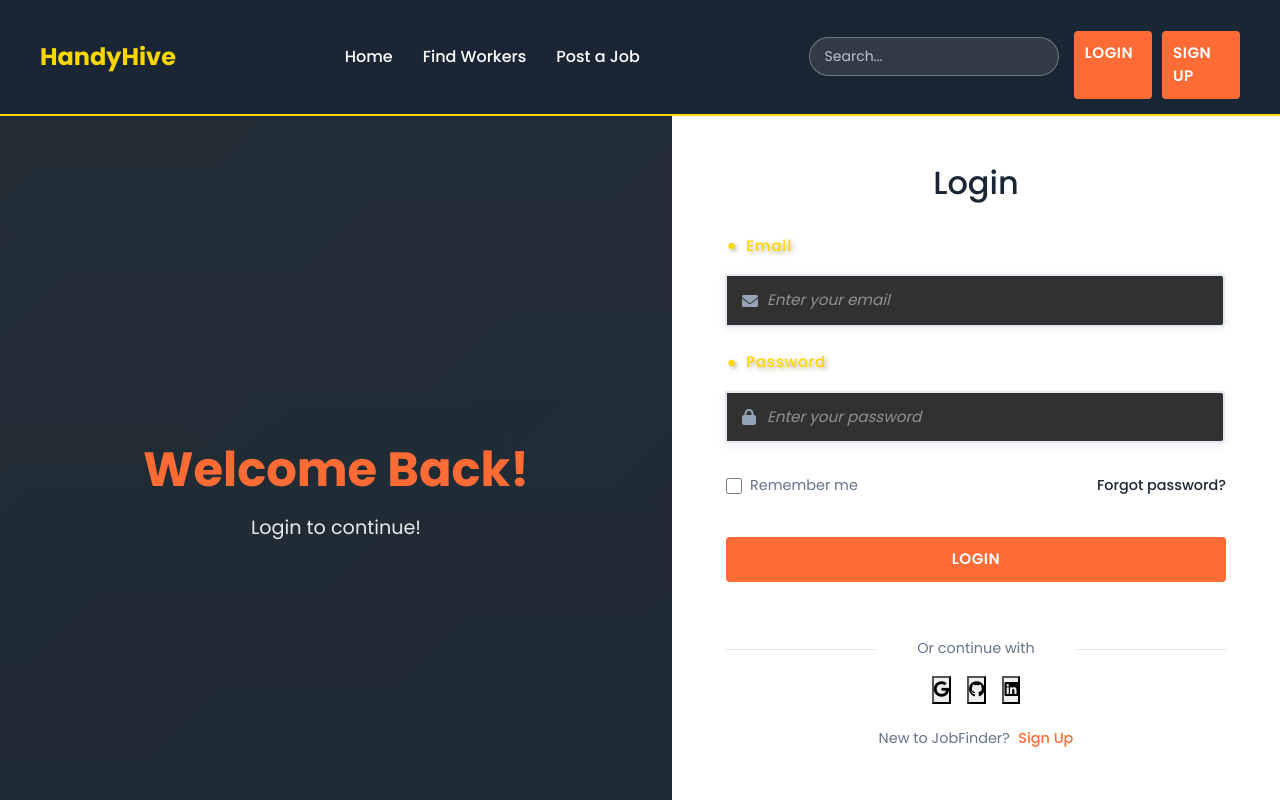
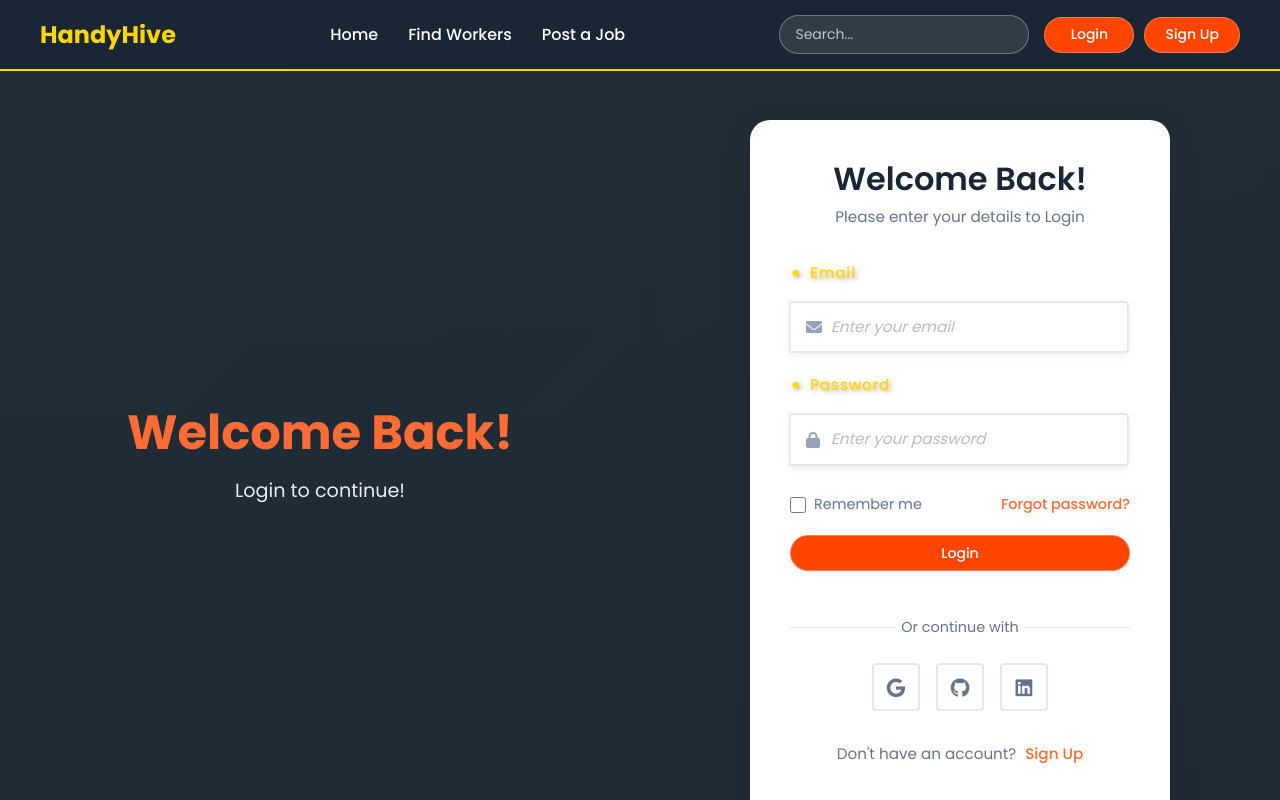
Before and after one commit to N210176/jobfinder, a React (Create React App) app: page /login in a window 1280 px wide. Shown: the top 800 px of the page. Built offline with nearby package versions, Linux system fonts and the light colour scheme; the HTML template or start-up script is replaced by a standard one.

Commit message:
fixed errors in login

```diff
--- a/package.json
+++ b/package.json
@@ -3,9 +3,9 @@
   "version": "0.1.0",
   "private": true,
   "dependencies": {
-    "@emotion/react": "^11.11.1",
-    "@emotion/styled": "^11.11.0",
-    "@mui/icons-material": "^5.14.5",
+    "@emotion/react": "^11.14.0",
+    "@emotion/styled": "^11.14.0",
+    "@mui/icons-material": "^5.16.14",
     "@mui/material": "^5.14.5",
     "@testing-library/jest-dom": "^6.6.3",
     "@testing-library/react": "^14.1.2",
--- a/src/components/Header/Header.css
+++ b/src/components/Header/Header.css
@@ -67,6 +67,7 @@
 .auth-buttons {
     display: flex;
     gap: 10px;
+    align-items: center;
 }
 
 .login-button,
@@ -77,19 +78,29 @@
     text-decoration: none;
     transition: all 0.3s ease;
     font-weight: 500;
-}
-
-.login-button {
+    min-width: 90px;
+    text-align: center;
+    line-height: 1.5;
+    display: inline-flex;
+    align-items: center;
+    justify-content: center;
+    height: 36px;
+    box-sizing: border-box;
     background-color: transparent;
     color: white;
     border: 1px solid rgba(255, 255, 255, 0.3);
+}
+
+
+/* .login-button {
+
 }
 
 .signup-button {
     background-color: #FF6B35;
     color: white;
     border: 1px solid #FF6B35;
-}
+} */
 
 .login-button:hover {
     background-color: rgba(255, 255, 255, 0.1);
@@ -105,11 +116,9 @@
     .header {
         padding: 15px 20px;
     }
-
     .nav-links {
         gap: 20px;
     }
-
     .search-bar {
         width: 200px;
     }
@@ -120,19 +129,16 @@
         flex-wrap: wrap;
         gap: 15px;
     }
-
     .nav-links {
         order: 3;
         width: 100%;
         justify-content: center;
     }
-
     .search-section {
         flex-wrap: wrap;
         justify-content: center;
         gap: 10px;
     }
-
     .auth-buttons {
         width: 100%;
         justify-content: center;
--- a/src/pages/Auth/Login.css
+++ b/src/pages/Auth/Login.css
@@ -9,8 +9,7 @@
 .login-container {
     display: flex;
     min-height: 100vh;
-    background: linear-gradient(135deg, rgba(255, 215, 0, 0.1) 0%, rgba(255, 215, 0, 0.05) 100%),
-                linear-gradient(rgba(26, 38, 52, 0.9), rgba(26, 38, 52, 0.95));
+    background: linear-gradient(135deg, rgba(255, 215, 0, 0.1) 0%, rgba(255, 215, 0, 0.05) 100%), linear-gradient(rgba(26, 38, 52, 0.9), rgba(26, 38, 52, 0.95));
 }
 
 .login-left {
@@ -50,32 +49,41 @@
     display: flex;
     align-items: center;
     justify-content: center;
-    background: rgba(255, 255, 255, 0.1);
+    background: linear-gradient(to bottom right, rgba(26, 38, 52, 0.8), rgba(26, 38, 52, 0.8));
+    backdrop-filter: blur(10px);
+    padding: 2rem;
 }
 
 .login-box {
     width: 100%;
-    height: 100%;
-    max-width: none;
-    padding: 3rem;
+    max-width: 420px;
+    padding: 2.5rem;
     background: white;
-    border-radius: 0;
-    box-shadow: none;
+    border-radius: 20px;
+    box-shadow: 0 8px 32px rgba(0, 0, 0, 0.1);
 }
 
-.login-box h3 {
+.login-header {
+    text-align: center;
+    margin-bottom: 2rem;
+}
+
+.login-header h3 {
     font-size: 2rem;
     color: #1a2634;
-    margin-bottom: 2rem;
-    text-align: center;
+    margin-bottom: 0.5rem;
+    font-weight: 600;
+}
+
+.login-subtitle {
+    color: #64748b;
+    font-size: 0.95rem;
 }
 
 .login-form {
     display: flex;
     flex-direction: column;
-    gap: 1.5rem;
-    max-width: 500px;
-    margin: 0 auto;
+    gap: 1.25rem;
 }
 
 .form-group {
@@ -92,30 +100,32 @@
 
 .input-group {
     position: relative;
-    display: flex;
-    align-items: center;
+}
+
+.input-group input {
+    width: 100%;
+    padding: 0.875rem 1rem 0.875rem 2.5rem;
+    border: 1.5px solid #e2e8f0;
+    border-radius: 10px;
+    font-size: 0.95rem;
+    color: #1a2634;
+    transition: all 0.3s ease;
+    background: #fff;
+}
+
+.input-group input:focus {
+    border-color: #FF6B35;
+    outline: none;
+    box-shadow: 0 0 0 3px rgba(255, 107, 53, 0.1);
 }
 
 .input-group i {
     position: absolute;
     left: 1rem;
+    top: 50%;
+    transform: translateY(-50%);
     color: #94a3b8;
-}
-
-.input-group input {
-    width: 100%;
-    padding: 0.8rem 1rem 0.8rem 2.5rem;
-    border: 2px solid #e2e8f0;
-    border-radius: 4px;
-    font-size: 0.95rem;
-    transition: all 0.3s ease;
-    color: #1a2634;
-}
-
-.input-group input:focus {
-    border-color: #FF6B35;
-    box-shadow: 0 0 0 3px rgba(255, 107, 53, 0.1);
-    outline: none;
+    font-size: 1rem;
 }
 
 .form-options {
@@ -136,6 +146,7 @@
     width: 1rem;
     height: 1rem;
     accent-color: #FF6B35;
+    cursor: pointer;
 }
 
 .remember-me span {
@@ -144,72 +155,80 @@
 }
 
 .forgot-password {
-    color: #1a2634;
+    color: #FF6B35;
     text-decoration: none;
     font-size: 0.9rem;
     font-weight: 500;
-    transition: color 0.3s ease;
+    transition: color 0.2s;
 }
 
 .forgot-password:hover {
-    color: #FF6B35;
+    text-decoration: underline;
 }
 
 .login-button {
-    width: 100%;
-    padding: 0.7rem;
-    background: #FF6B35;
+    padding: 8px 20px;
+    border-radius: 20px;
+    font-size: 14px;
+    text-decoration: none;
+    transition: all 0.3s ease;
+    font-weight: 500;
+    min-width: 90px;
+    text-align: center;
+    line-height: 1.5;
+    display: inline-flex;
+    align-items: center;
+    justify-content: center;
+    height: 36px;
+    box-sizing: border-box;
+    background-color: orangered;
     color: white;
-    border: none;
-    border-radius: 4px;
-    font-size: 0.95rem;
-    font-weight: 600;
-    cursor: pointer;
-    transition: all 0.3s ease;
-    margin-top: 1rem;
-    text-transform: uppercase;
-    letter-spacing: 0.5px;
+    border: 1px solid rgba(255, 255, 255, 0.3);
 }
 
 .login-button:hover {
     background: #ff825e;
     transform: translateY(-1px);
-    box-shadow: 0 2px 8px rgba(255, 107, 53, 0.2);
+    box-shadow: 0 4px 12px rgba(255, 107, 53, 0.2);
 }
 
 .login-button:active {
     transform: translateY(0);
-    box-shadow: none;
 }
 
 .social-login {
-    margin-top: 2rem;
-    text-align: center;
+    margin-top: 1.5rem;
 }
 
-.social-login p {
-    color: #64748b;
-    font-size: 0.9rem;
-    margin-bottom: 1rem;
+.divider {
     position: relative;
+    text-align: center;
+    margin-bottom: 1.5rem;
 }
 
-.social-login p::before,
-.social-login p::after {
+.divider::before,
+.divider::after {
     content: "";
     position: absolute;
     top: 50%;
-    width: 30%;
+    width: calc(50% - 4rem);
     height: 1px;
     background: #e2e8f0;
 }
 
-.social-login p::before {
+.divider::before {
     left: 0;
 }
 
-.social-login p::after {
+.divider::after {
     right: 0;
+}
+
+.divider span {
+    background: white;
+    padding: 0 1rem;
+    color: #64748b;
+    font-size: 0.9rem;
 }
 
 .social-buttons {
@@ -221,8 +240,8 @@
 .social-btn {
     width: 3rem;
     height: 3rem;
-    border: 2px solid #e2e8f0;
-    border-radius: 4px;
+    border: 1.5px solid #e2e8f0;
+    border-radius: 10px;
     background: white;
     cursor: pointer;
     transition: all 0.3s ease;
@@ -234,31 +253,26 @@
 .social-btn i {
     font-size: 1.2rem;
     color: #64748b;
+    transition: all 0.3s ease;
 }
 
-.social-btn.google:hover {
-    border-color: #EA4335;
-    background: rgba(234, 67, 53, 0.1);
+.social-btn:hover {
+    background: #f8fafc;
+    border-color: #FF6B35;
 }
 
-.social-btn.google:hover i {
-    color: #EA4335;
-}
-
-.social-btn.facebook:hover {
-    border-color: #1877F2;
-    background: rgba(24, 119, 242, 0.1);
-}
-
-.social-btn.facebook:hover i {
-    color: #1877F2;
+.social-btn:hover i {
+    color: #FF6B35;
 }
 
 .signup-link {
     text-align: center;
-    margin-top: 1.5rem;
+    margin-top: 2rem;
+}
+
+.signup-link p {
     color: #64748b;
-    font-size: 0.9rem;
+    font-size: 0.95rem;
 }
 
 .signup-link a {
@@ -273,24 +287,16 @@
 }
 
 @media (max-width: 768px) {
-    .login-container {
-        flex-direction: column;
-    }
-
-    .login-left {
-        padding: 3rem 1rem;
-    }
-
-    .login-header h2 {
-        font-size: 2.5rem;
-    }
-
     .login-box {
         padding: 2rem;
+        margin: 1rem;
     }
-
-    .login-form {
-        max-width: 100%;
+    .social-buttons {
+        gap: 0.75rem;
+    }
+    .social-btn {
+        width: 2.75rem;
+        height: 2.75rem;
     }
 }
 
@@ -298,7 +304,6 @@
     .login-header h2 {
         font-size: 2rem;
     }
-
     .login-box {
         padding: 2rem 1.5rem;
     }
--- a/src/pages/Auth/Login.jsx
+++ b/src/pages/Auth/Login.jsx
@@ -46,7 +46,10 @@ const Login = () => {
 
       <div className="login-right">
         <div className="login-box">
-          <h3>Login</h3>
+          <div className="login-header">
+            <h3>Welcome Back!</h3>
+            <p className="login-subtitle">Please enter your details to Login</p>
+          </div>
 
           <form onSubmit={handleSubmit} className="login-form">
             {error && <div className="error-message">{error}</div>}
@@ -98,24 +101,26 @@ const Login = () => {
             </button>
 
             <div className="social-login">
-              <p>Or continue with</p>
+              <div className="divider">
+                <span>Or continue with</span>
+              </div>
               <div className="social-buttons">
-                <button type="button" className="social-button google">
+                <button type="button" className="social-btn google">
                   <i className="fab fa-google"></i>
                 </button>
-                <button type="button" className="social-button github">
+                <button type="button" className="social-btn github">
                   <i className="fab fa-github"></i>
                 </button>
-                <button type="button" className="social-button linkedin">
+                <button type="button" className="social-btn linkedin">
                   <i className="fab fa-linkedin"></i>
                 </button>
               </div>
             </div>
           </form>
 
-          <p className="signup-link">
-            New to JobFinder? <a href="/signup">Sign Up</a>
-          </p>
+          <div className="signup-link">
+            <p>Don't have an account? <a href="/signup">Sign Up</a></p>
+          </div>
         </div>
       </div>
     </div>
--- a/src/pages/Auth/Signup.css
+++ b/src/pages/Auth/Signup.css
@@ -1,5 +1,4 @@
 @import url('https://fonts.googleapis.com/css2?family=Poppins:wght@400;500;600;700&display=swap');
-
 * {
     margin: 0;
     padding: 0;
@@ -10,8 +9,7 @@
 .signup-container {
     display: flex;
     min-height: 100vh;
-    background: linear-gradient(135deg, rgba(255, 215, 0, 0.1) 0%, rgba(255, 215, 0, 0.05) 100%),
-                linear-gradient(rgba(26, 38, 52, 0.9), rgba(26, 38, 52, 0.95));
+    background: linear-gradient(135deg, rgba(255, 215, 0, 0.1) 0%, rgba(255, 215, 0, 0.05) 100%), linear-gradient(rgba(26, 38, 52, 0.9), rgba(26, 38, 52, 0.95));
 }
 
 .signup-left {
@@ -51,17 +49,16 @@
     display: flex;
     align-items: center;
     justify-content: center;
-    background: rgba(255, 255, 255, 0.1);
+    background: rgba(26, 38, 52, 0.8);
 }
 
 .signup-box {
     width: 100%;
-    height: 100%;
-    max-width: none;
-    padding: 3rem;
+    max-width: 420px;
+    padding: 2.5rem;
     background: white;
-    border-radius: 0;
-    box-shadow: none;
+    border-radius: 20px;
+    box-shadow: 0 8px 32px rgba(0, 0, 0, 0.1);
 }
 
 .signup-box h3 {
@@ -200,19 +197,23 @@
 }
 
 .signup-button {
-    width: 100%;
-    padding: 0.7rem;
-    background: #FF6B35;
+    padding: 8px 20px;
+    border-radius: 20px;
+    font-size: 14px;
+    text-decoration: none;
+    transition: all 0.3s ease;
+    font-weight: 500;
+    min-width: 90px;
+    text-align: center;
+    line-height: 1.5;
+    display: inline-flex;
+    align-items: center;
+    justify-content: center;
+    height: 36px;
+    box-sizing: border-box;
+    background-color: orangered;
     color: white;
-    border: none;
-    border-radius: 4px;
-    font-size: 0.95rem;
-    font-weight: 600;
-    cursor: pointer;
-    transition: all 0.3s ease;
-    margin-top: 1rem;
-    text-transform: uppercase;
-    letter-spacing: 0.5px;
+    border: 1px solid rgba(255, 255, 255, 0.3);
 }
 
 .signup-button:disabled {
@@ -327,23 +328,18 @@
     .signup-container {
         flex-direction: column;
     }
-
     .signup-left {
         padding: 3rem 1rem;
     }
-
     .signup-header h2 {
         font-size: 2.5rem;
     }
-
     .signup-box {
         padding: 2rem;
     }
-
     .form-row {
         flex-direction: column;
     }
-
     .signup-form {
         max-width: 100%;
     }
@@ -353,11 +349,9 @@
     .signup-header h2 {
         font-size: 2rem;
     }
-
     .signup-box {
         padding: 2rem 1.5rem;
     }
-
     .user-type-buttons {
         flex-direction: column;
     }
```
Also changed, not shown: 1 other file (tests, documents, lock files or other folders).
